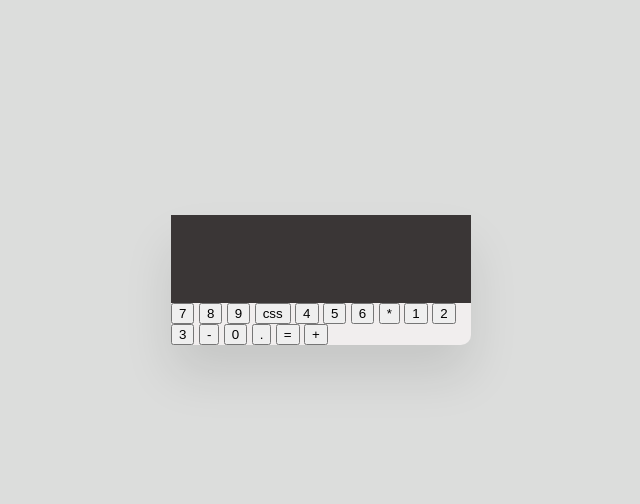
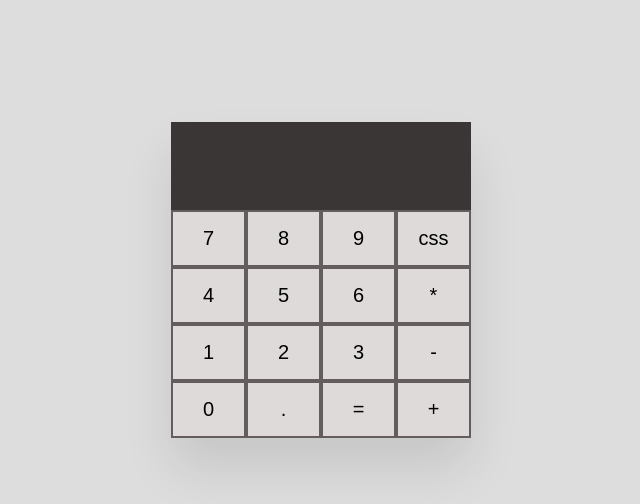
Before and after one commit to shantanunimkande/Assignment-21css, a plain HTML site: page index.html in a window 1280 px wide. Shown: the whole page, without its empty margins (319-959 px from the left). Drawn offline with Linux system fonts and the light colour scheme.

Commit message:
button css added

```diff
--- a/index.html
+++ b/index.html
@@ -44,9 +44,20 @@
     padding: 10px;
   }
 
+  .buttons {
+    display: flex;
+    flex-wrap: wrap;
+  }
 
-
-
+  button {
+    width: 25%;
+    padding: 15px;
+    font-size: 20px;
+    border: 2px solid #645d5d;
+    background-color: #dedada;
+    cursor: pointer;
+    transition: background-color 0.3s;
+  }
 
 
 </style>
```
